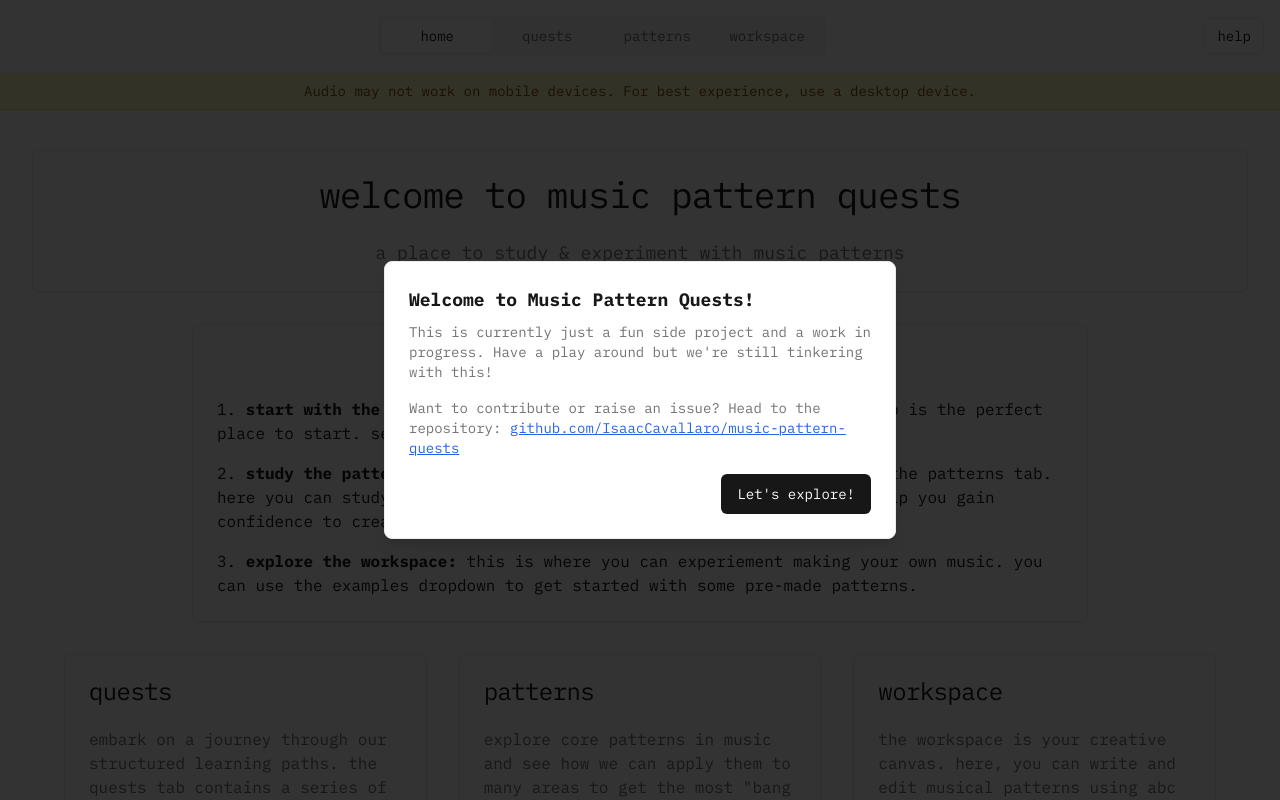
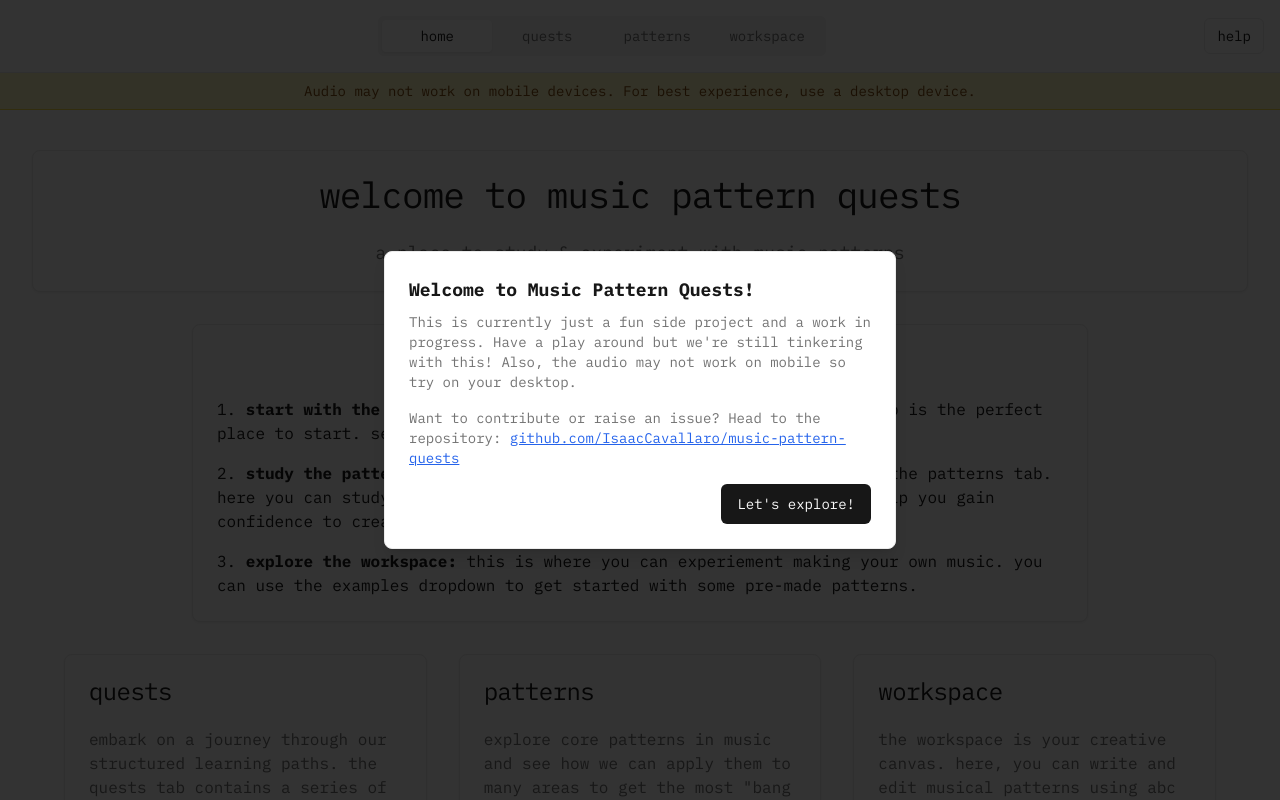
Before and after one commit to IsaacCavallaro/music-pattern-quests, a Next.js app: page / in a window 1280 px wide. Shown: the top 800 px of the page. Built offline with nearby package versions, Linux system fonts and the light colour scheme.

Commit message:
add content to alert

```diff
--- a/src/app/page.tsx
+++ b/src/app/page.tsx
@@ -41,7 +41,7 @@ export default function Home() {
             <AlertDialogTitle>Welcome to Music Pattern Quests!</AlertDialogTitle>
             <AlertDialogDescription asChild>
               <div className="space-y-4">
-                <p>This is currently just a fun side project and a work in progress. Have a play around but we're still tinkering with this!</p>
+                <p>This is currently just a fun side project and a work in progress. Have a play around but we're still tinkering with this! Also, the audio may not work on mobile so try on your desktop.</p>
                 <p>
                   Want to contribute or raise an issue? Head to the repository:{" "}
                   <a
```
